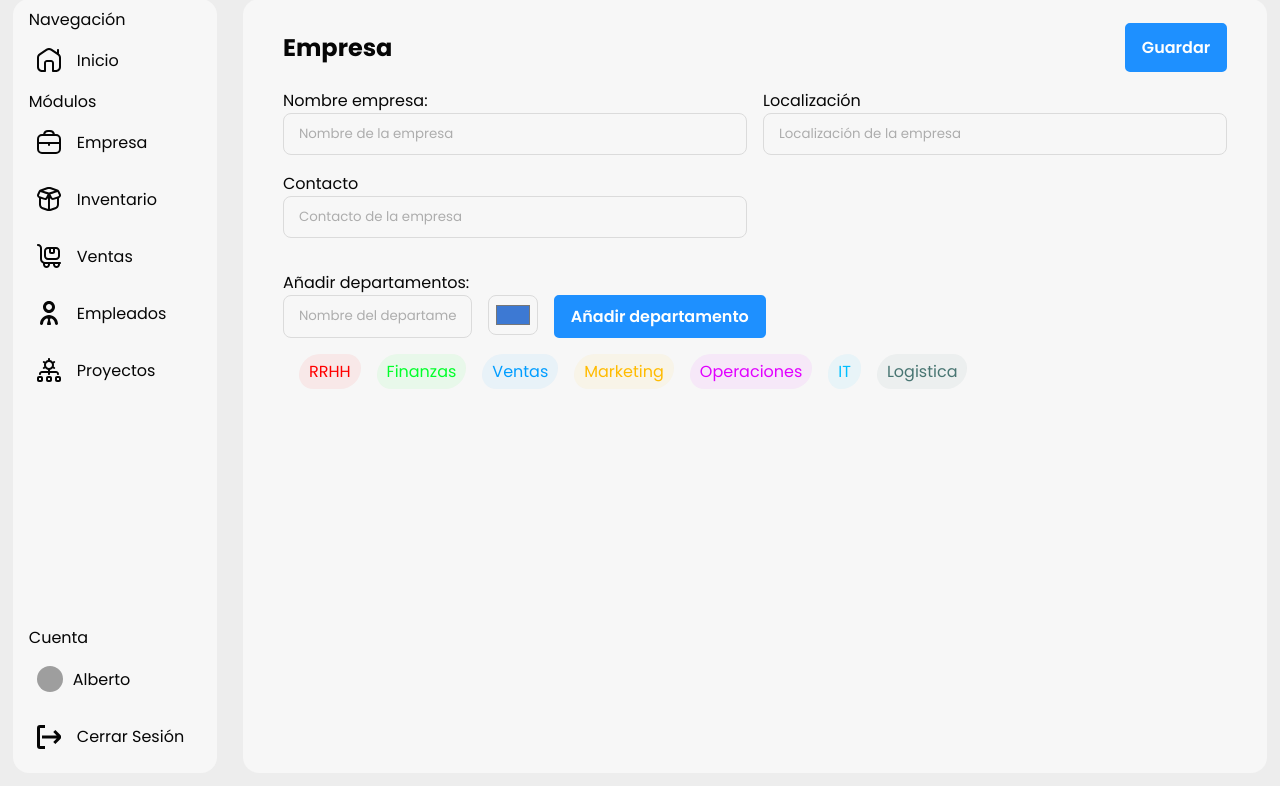
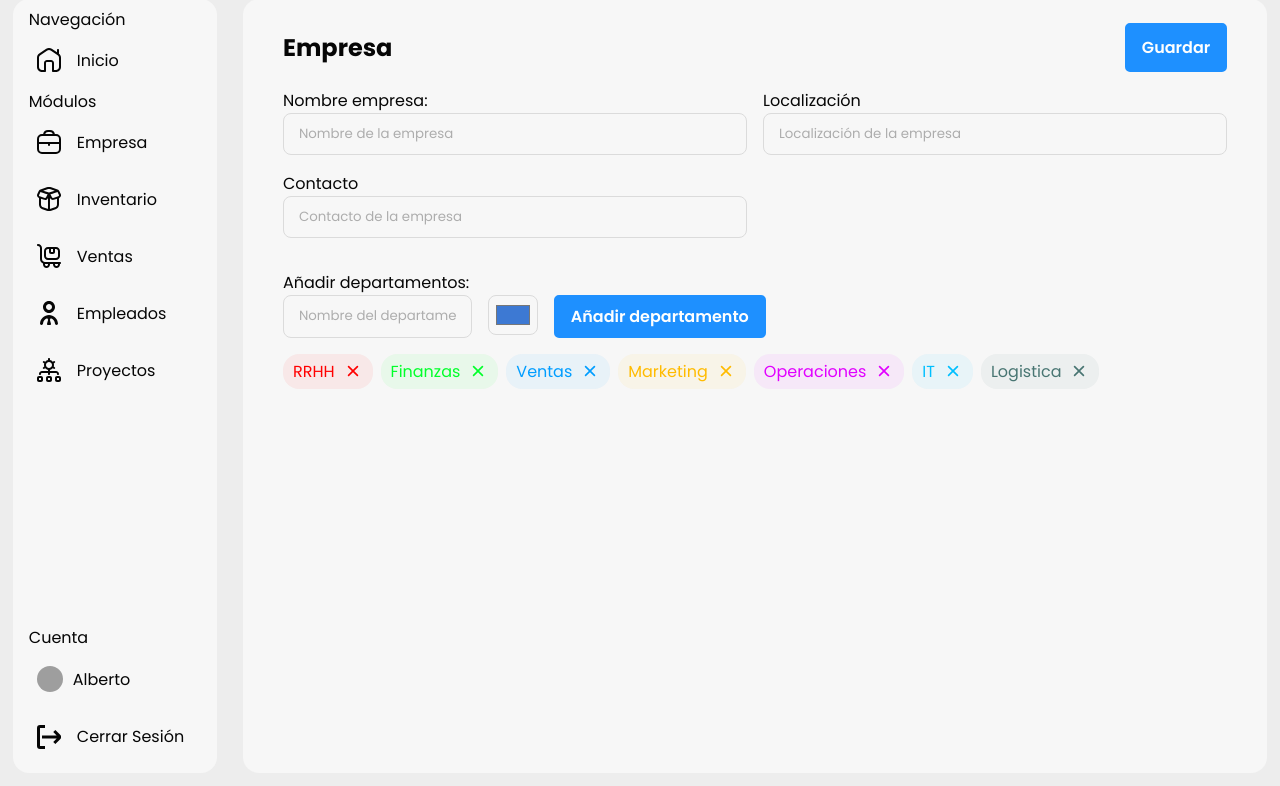
Before and after one commit to albxrtx/GESA, a Flask app: page /company in a window 1280 px wide. Shown: the part 14-800 px from the top of the page. Run offline with Flask 3, Linux system fonts and the light colour scheme; a user stored in the database is signed in; some web fonts are replaced; grey boxes are pictures that could not be loaded.

```diff
--- a/main.py
+++ b/main.py
@@ -104,7 +104,7 @@ def login():
         if user and user.password == password:
             session["user_name"] = user.name
             session["email"] = user.email
-            return redirect(url_for("inventory"))
+            return redirect(url_for("company"))
         elif user:
             error = "Correo electrónico o contraseña no coinciden"
             return render_template("login.html", error=error)
@@ -131,7 +131,7 @@ def register():
             return "El correo ya está registrado."
 
         session["user_name"] = new_user.name
-        return redirect(url_for("inventory"))
+        return redirect(url_for("company"))
 
     return render_template("register.html")
 
@@ -166,11 +166,18 @@ def add_department():
             db.session.commit()
         except IntegrityError:
             db.session.rollback()
-            print("ERROR")
             return redirect(url_for("company"))
 
         return redirect(url_for("company"))
     return render_template("company.html", departments=departments)
+
+
+@app.route("/department-item/<int:department_id>", methods=["POST"])
+def delete_department(department_id):
+    department = Departments.query.get_or_404(department_id)
+    db.session.delete(department)
+    db.session.commit()
+    return redirect(url_for("company"))
 
 
 @app.route("/inventory")
--- a/static/style/company.css
+++ b/static/style/company.css
@@ -89,10 +89,22 @@ section #form_departments div input:nth-child(3) {
 section #form_departments div input:nth-child(3):hover {
   background-color: #3d79d3;
 }
-section #form_departments .container_departments {
-  margin: 1rem;
+section .container_departments {
+  display: flex;
+  gap: 0.5rem;
+  margin: 0 2rem;
 }
-section #form_departments .container_departments span {
+section .container_departments span {
   padding: 5px 10px;
-  border-radius: 1.5rem 1rem;
+  border-radius: 1rem;
+  display: flex;
+  align-items: center;
+  gap: 0.5rem;
 }
+section .container_departments span button {
+  background: transparent;
+  border: none;
+  display: flex;
+  align-items: center;
+  cursor: pointer;
+}
--- a/templates/company.html
+++ b/templates/company.html
@@ -36,15 +36,34 @@
       <input type="color" name="color_department" id="" value="#3d79d3" />
       <input type="submit" value="Añadir departamento" />
     </div>
+  </form>
   <div class="container_departments">
     {% for department in departments %}
     <span
       style="color: {{department.color}}; background-color: {{department.color}}10;"
-        >{{department.name}}</span
+      >{{department.name}}
+      <form
+        action="{{ url_for('delete_department', department_id=department.id) }}"
+        method="post"
       >
+        <button type="submit">
+          <svg
+            xmlns="http://www.w3.org/2000/svg"
+            id="Outline"
+            viewBox="0 0 24 24"
+            fill="{{department.color}}"
+            width="20"
+            height="20"
+          >
+            <path
+              d="M18,6h0a1,1,0,0,0-1.414,0L12,10.586,7.414,6A1,1,0,0,0,6,6H6A1,1,0,0,0,6,7.414L10.586,12,6,16.586A1,1,0,0,0,6,18H6a1,1,0,0,0,1.414,0L12,13.414,16.586,18A1,1,0,0,0,18,18h0a1,1,0,0,0,0-1.414L13.414,12,18,7.414A1,1,0,0,0,18,6Z"
+            />
+          </svg>
+        </button>
+      </form>
+    </span>
     {% endfor %}
   </div>
-  </form>
 </section>
 <script src="{{url_for('static', filename = 'js/company.js')}}"></script>
 {% endblock %}
--- a/templates/landing_page.html
+++ b/templates/landing_page.html
@@ -38,7 +38,7 @@ content %}
           </svg>
         </a>
       </div>
-      <img src="{{ url_for('static',filename='img/hero.jpg') }}" alt="" />
+      <img src="{{ url_for('static',filename='img/home.webp') }}" alt="" />
     </div>
   </main>
   <footer>
--- a/templates/login.html
+++ b/templates/login.html
@@ -4,7 +4,7 @@ content %}
   rel="stylesheet"
   href="{{url_for('static', filename = 'style/login.css')}}"
 />
-<img src="{{ url_for('static',filename='img/hero.jpg') }}" alt="" />
+<img src="{{ url_for('static',filename='img/home.webp') }}" alt="" />
 <div class="container_login">
   <form action="{{ url_for('login') }}" method="post">
     <h1>Iniciar sesión</h1>
--- a/templates/register.html
+++ b/templates/register.html
@@ -4,7 +4,7 @@ content %}
   rel="stylesheet"
   href="{{url_for('static', filename = 'style/login.css')}}"
 />
-<img src="{{ url_for('static',filename='img/hero.jpg') }}" alt="" />
+<img src="{{ url_for('static',filename='img/home.webp') }}" alt="" />
 <div class="container_login">
   <form action="{{ url_for('register') }}" method="POST">
     <h1>Registrarse</h1>
```
Also changed, not shown: static/style/employees.css (+8 -5 lines), instance/app.db, static/img/hero.jpg (deleted), static/img/home.webp (added). Lines whose indentation alone changed are shown as unchanged.
